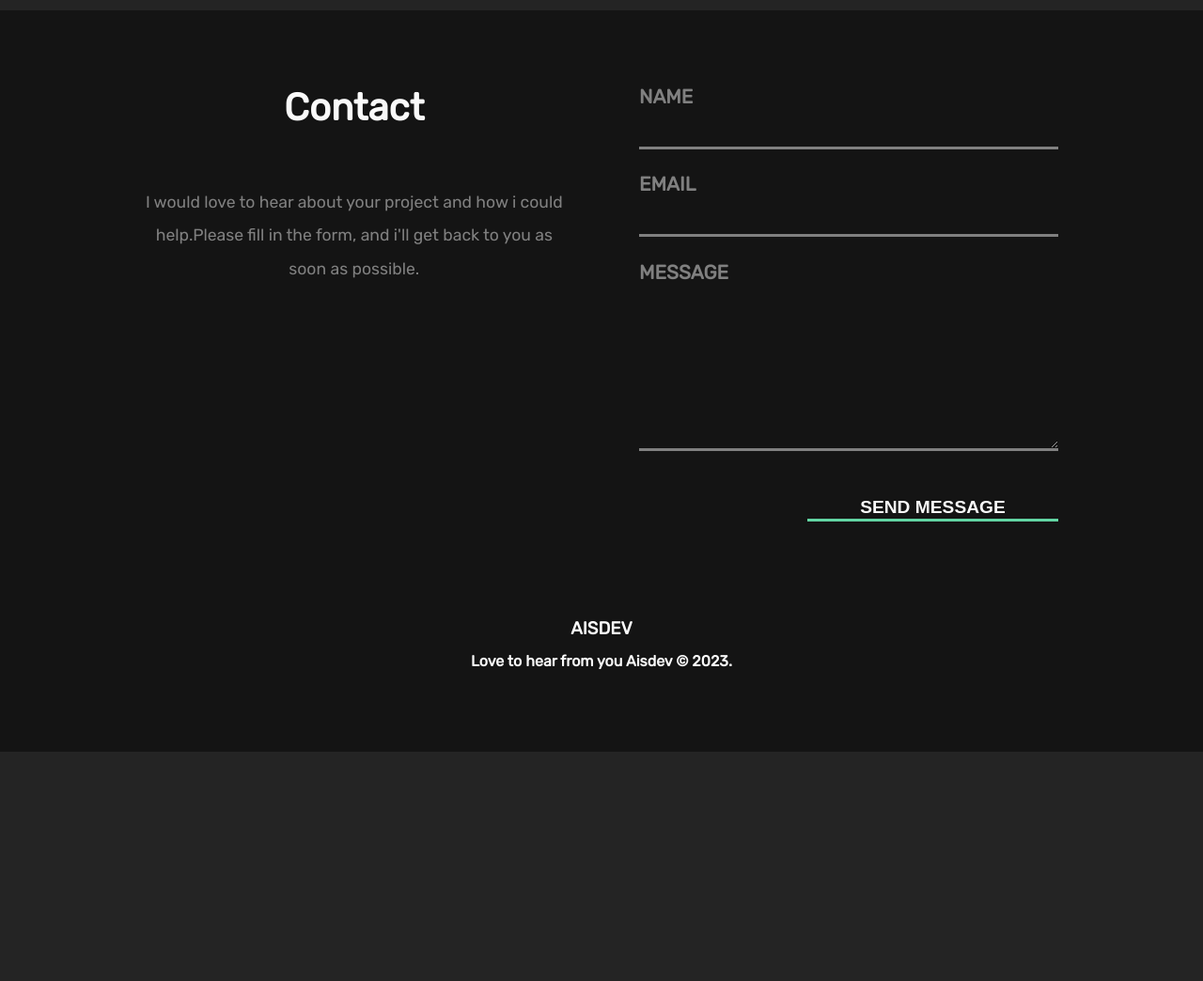
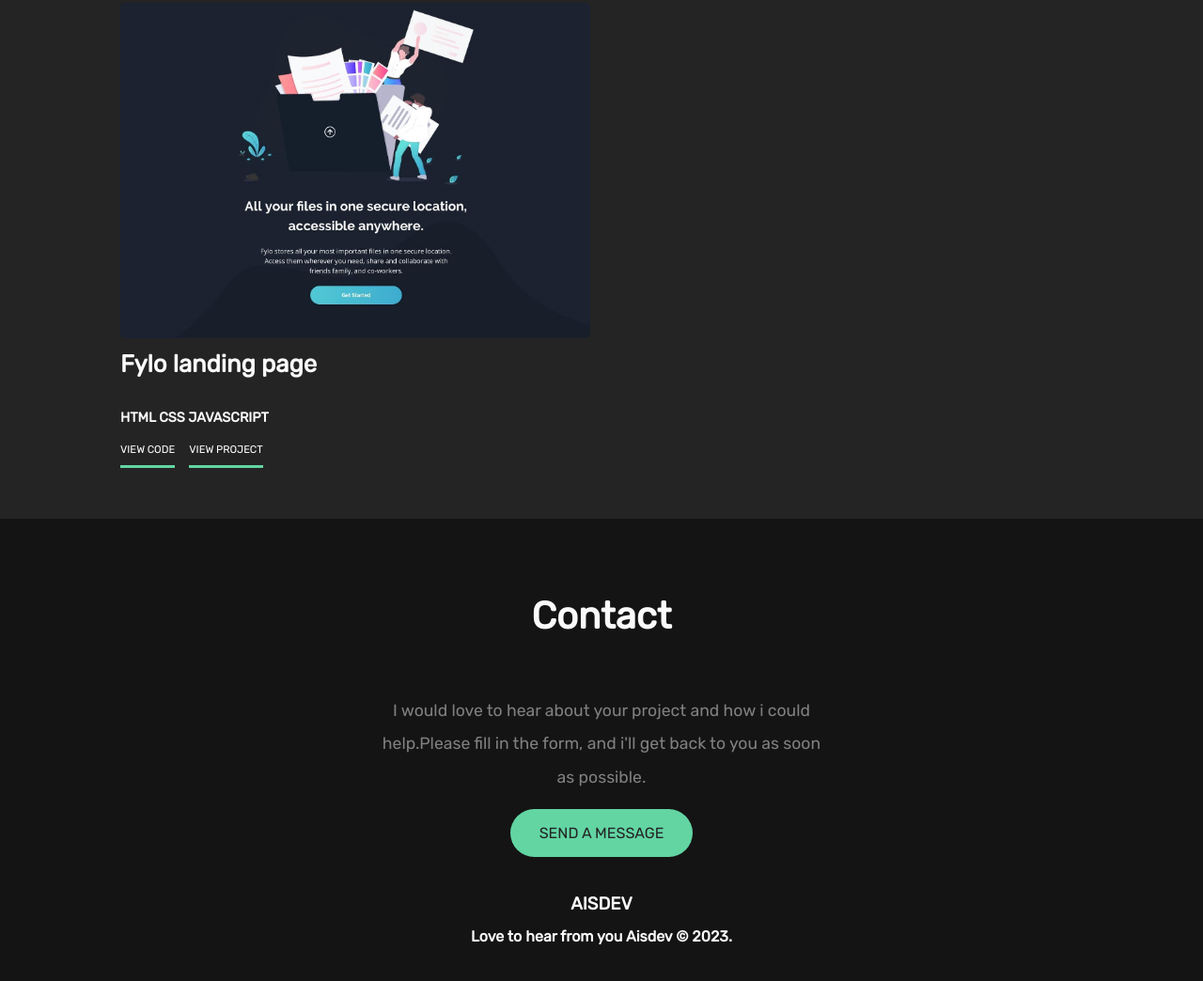
Before and after one commit to Aisdev979/My_portfolio_website, a plain HTML site: page index.html in a window 1280 px wide. Shown: the part 3246-4290 px from the top of the page at 94% size. Before the commit the page ends 4046 px from the top, so only its background shows below. Drawn offline with Linux system fonts and the light colour scheme.

Commit message:
change the form layout

```diff
--- a/SRC/style.css
+++ b/SRC/style.css
@@ -232,12 +232,12 @@ footer {
 }
 
 .footer__grid p {
-    margin-bottom: 5em;
+    margin-bottom: 2em;
     text-align: center;
     font-size: 1.1rem;
 }
 
-.footer__grid form input,
+/* .footer__grid form input,
 .footer__grid form textarea {
     width: 100%;
     border: none;
@@ -250,13 +250,13 @@ footer {
 }
 
 .footer__grid form label,
-.footer__grid form button {
+.footer__grid form #submit {
     font-size: 1.3rem;
     color: var(--grey);
     font-weight: 600;
 }
 
-.footer__grid form button {
+.footer__grid form #submit {
     cursor: pointer;
     display: block;
     width: 60%;
@@ -267,6 +267,18 @@ footer {
     background-color: var(--night);
     padding-top: 1em;
     margin-bottom: 5em;
+} */
+
+.footer__grid a {
+    width: 50%;
+    margin: 0 auto;
+    text-decoration: none;
+    color: var(--eerie-black);
+    background-color: var(--emerald);
+    text-align: center;
+    padding: 1em;
+    border-radius: 3em;
+    margin-bottom: 2em;
 }
 
 footer h3,
@@ -369,18 +381,25 @@ footer h4 {
         grid-template-columns: repeat(3, 1fr);
     }
 
-    .footer__grid {
-        grid-template-columns: repeat(2, 1fr);
-        gap: 5em;
+    .footer__grid p {
+        max-width: 50%;
+        margin: 0 auto;
     }
 
-    .footer__grid form input,
+    /* .footer__grid form input,
     .footer__grid form textarea {
         font-size: 0.8rem;
-    }
+    }*/
 
-    .footer__grid form button {
+   /* .footer__grid form #submit {
         width: 60%;
         font-size: 1.2rem;
+    }*/
+
+    .footer__grid a {
+        width: 20%;
+        margin: 0 auto;
+        margin-top: 1em;
+        margin-bottom: 2em;
     }
 }
--- a/index.html
+++ b/index.html
@@ -151,6 +151,14 @@
                     <a class="project__link" href="https://github.com/Aisdev979/Time_tracker_dashboard">VIEW CODE</a>
                     <a class="project__link" href="https://aisdev979.github.io/Time_tracker_dashboard">VIEW PROJECT</a>
                 </section>
+                <section>
+                    <img src="./images/personal_asset/desktop-design-copy.jpg" alt="">
+                    <h3>Fylo landing page</h3>
+                    <p></p>
+                    <h4>HTML CSS JAVASCRIPT</h4>
+                    <a class="project__link" href="https://github.com/Aisdev979/Time_tracker_dashboard">VIEW CODE</a>
+                    <a class="project__link" href="https://aisdev979.github.io/Time_tracker_dashboard">VIEW PROJECT</a>
+                </section>
             </section>
         </section>
     </main>
@@ -163,18 +171,19 @@
                     and i'll get back to you as soon as possible.
                 </p>
            </section>
-            <form action="https://formsubmit.co/aisosamatthew247@gmail.com" method="post">
+            <!-- <form id="my-form" action="https://formsubmit.co/aisosamatthew247@gmail.com" method="POST">
                 <label for="Name">NAME</label>
-                <input type="text" name="Fullname" id="Name" autocomplete="name">
+                <input type="text" name="name" id="Name" autocomplete="name">
                 <p  id="error-name"></p>
                 <label for="Email">EMAIL</label>
-                <input type="email" name="Email" id="Email" autocomplete="email">
+                <input type="email" name="email" id="Email" autocomplete="email">
                 <p id="error-email"></p>
                 <input type="hidden" name="_next" value="https://aisdev979.github.io/My_portfolio_website/thanks.html/">
                 <label for="Message">MESSAGE</label>
-                <textarea name="Message" id="Message" cols="30" rows="10"></textarea>
-                <button type="submit" value="submit" id="submit">SEND MESSAGE</button>
-            </form>
+                <textarea name="message" id="Message" cols="30" rows="10"></textarea>
+                <button id="submit" type="submit">SEND MESSAGE</button>
+            </form> -->
+            <a href="https://formsubmit.co/el/lehuta">SEND A MESSAGE</a>
        </section>
        <section>
             <h3>AISDEV</h3>
--- a/main.js
+++ b/main.js
@@ -14,30 +14,51 @@ closeMenu.addEventListener("click", () => {
     closeMenu.style.left = "70em";
 });
 
-function isValidName() {
-    if (userName.value.trim() === "") {
-        nameErrorMessage.textContent = `Name field can't be empty`;
-    } else {
-        nameErrorMessage.textContent = "";
-    }
-}
+// function isValidName() {
+//     if (userName.value.trim() === "") {
+//         nameErrorMessage.textContent = `Name field can't be empty`;
+//     } else {
+//         nameErrorMessage.textContent = "";
+//     }
+// }
 
-function validEmail(userEmail) {
-    return /^[\w\.-]+@[a-zA-Z\d\.-]+\.[a-zA-Z]{2,}$/.test(userEmail);
-}
+// function validEmail(userEmail) {
+//     return /^[\w\.-]+@[a-zA-Z\d\.-]+\.[a-zA-Z]{2,}$/.test(userEmail);
+// }
 
-function isValidEmail() {
-    if (userEmail.value.trim() === "") {
-        enailErrorMessage.textContent = `Email field can't be empty`;
-    } else if (validEmail(userEmail.value.trim())) {
-        enailErrorMessage.textContent = "";
-    } else {
-        enailErrorMessage.textContent   = `Not a valid Email`;
-    }
-}
+// function isValidEmail() {
+//     if (userEmail.value.trim() === "") {
+//         enailErrorMessage.textContent = `Email field can't be empty`;
+//     } else if (validEmail(userEmail.value.trim())) {
+//         enailErrorMessage.textContent = "";
+//     } else {
+//         enailErrorMessage.textContent   = `Not a valid Email`;
+//     }
+// }
 
-submitBtn.addEventListener("click", (event) => {
-    event.preventDefault();
-    isValidName();
-    isValidEmail();
-})
+// submitBtn.addEventListener("click", (event) => {
+//     event.preventDefault();
+//     isValidName();
+//     isValidEmail();
+// })
+
+
+// submitBtn.addEventListener("submit", (e) => {
+//     e.preventDefault()
+
+//     fetch("https://formsubmit.co/el/lehuta", {
+//         method: post,
+//         body: new FormData(this),
+//     })
+//     .then(response => {
+//         console.log(response);
+//         if(response.ok) {
+//             window.location.href = "thanks.html";
+//         } else {
+//             console.error("Fail to submit form");
+//         }
+//     })
+//     .catch(error => {
+//         console.error(`"Error:" error`);
+//     })
+// })
```
Also changed, not shown: images/personal_asset/desktop-design-copy.jpg (added), images/personal_asset/desktop-design.jpg (added).
